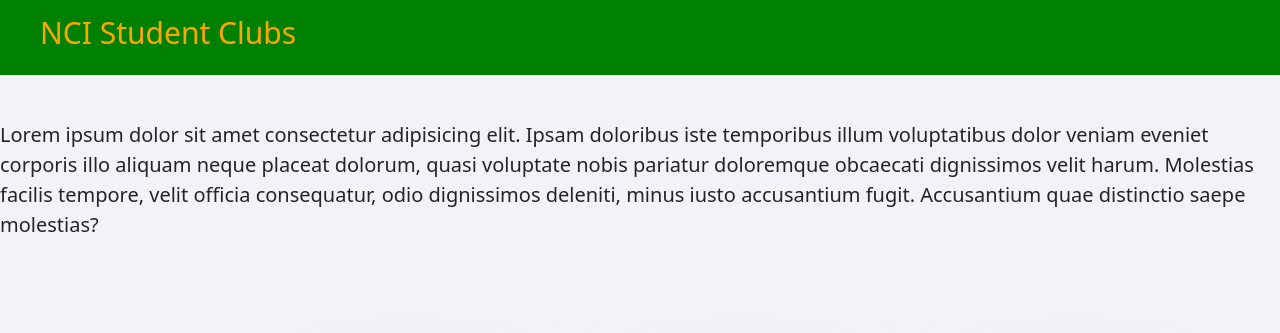
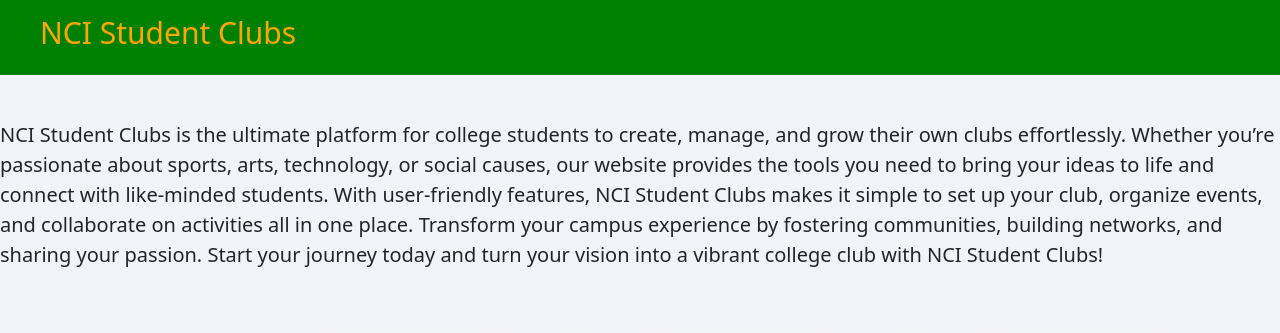
Before and after one commit to aabhinnav1999/DevOpsSec_project, a Django app: page / in a window 1280 px wide; the page is wider, and only the part inside the window is pictured. Shown: the top 333 px of that part. Run offline with Django 5.2, Linux system fonts and the light colour scheme.

Commit message:
updated main.html

```diff
--- a/templates/main.html
+++ b/templates/main.html
@@ -44,11 +44,11 @@
 
     <div id="index_div">
 
-        <p>Lorem ipsum dolor sit amet consectetur adipisicing elit. Ipsam doloribus iste temporibus illum
-            voluptatibus dolor veniam eveniet corporis illo aliquam neque placeat dolorum, quasi voluptate nobis
-            pariatur doloremque obcaecati dignissimos velit harum. Molestias facilis tempore, velit officia
-            consequatur, odio dignissimos deleniti, minus iusto accusantium fugit. Accusantium quae distinctio saepe
-            molestias?</p>
+        <p>NCI Student Clubs is the ultimate platform for college students to create, manage, and grow their own clubs effortlessly. Whether you’re passionate about sports, arts, technology, or social causes, our website provides the tools you need to bring your ideas to life and connect with like-minded students.
+
+            With user-friendly features, NCI Student Clubs makes it simple to set up your club, organize events, and collaborate on activities all in one place. Transform your campus experience by fostering communities, building networks, and sharing your passion.
+
+            Start your journey today and turn your vision into a vibrant college club with NCI Student Clubs!</p>
 
 
 
```
